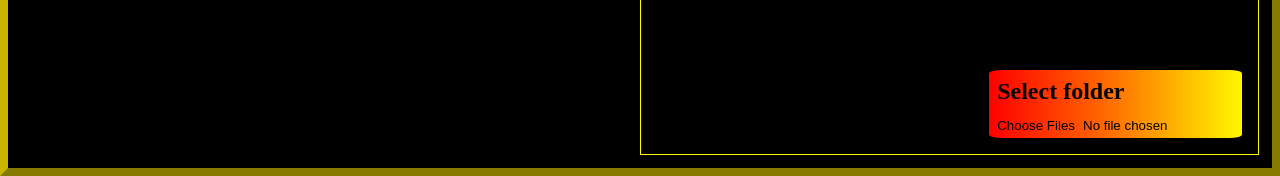
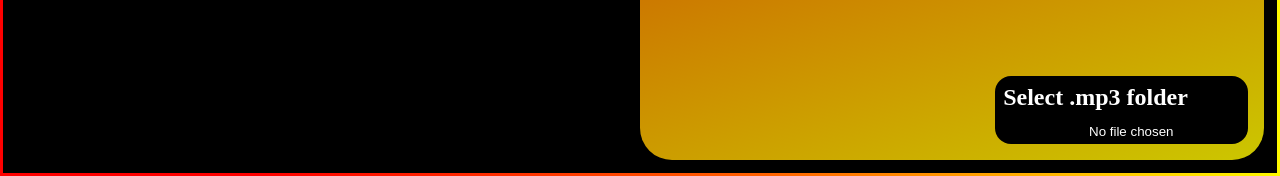
Before and after one commit to krzysztofszymek/music-app, a React (Create React App) app: page / in a window 1280 px wide. Shown: the part 624-800 px from the top of the page. Built offline with nearby package versions, Linux system fonts and the light colour scheme.

Commit message:
Colors and theme change

```diff
--- a/src/components/Layout/Layout.module.css
+++ b/src/components/Layout/Layout.module.css
@@ -4,6 +4,7 @@
     padding: 1%;
     align-items: center;
     background-color: black;
-    border: .5rem rgba(255, 230, 0, 0.788);
+    border-image: linear-gradient(to right, rgba(255,0,0) 20%, rgba(255,98,0) 60%, rgba(255,248,0) 100%);
+    border-image-slice: 1;
     border-style: outset;
 }
--- a/src/components/Playlist/Playlist.module.css
+++ b/src/components/Playlist/Playlist.module.css
@@ -5,7 +5,9 @@
     height: 100%;
     width: 50%;
     padding: 1rem;
-    border: 1px solid yellow;
+    border-radius: 2rem;
+    background: rgb(255,0,0);
+    background: linear-gradient(163deg, rgba(255,0,0,0.8) 0%, rgba(255,98,0,0.8) 43%, rgba(255,248,0,0.8) 100%);
 }
 
 @media (max-width: 980px) {
--- a/src/components/Playlist/playlistComponents/ChooseFolder/ChooseFolder.js
+++ b/src/components/Playlist/playlistComponents/ChooseFolder/ChooseFolder.js
@@ -9,7 +9,7 @@ function ChooseFolder(props) {
 
     return (
         <div className={styles.folderInput}>
-            <label htmlFor="folder">Select folder</label>
+            <label htmlFor="folder">Select .mp3 folder</label>
             <input type="file" id="folder" webkitdirectory="true" multiple onChange={openFolder}/>
         </div>
     );
--- a/src/components/Playlist/playlistComponents/ChooseFolder/ChooseFolder.module.css
+++ b/src/components/Playlist/playlistComponents/ChooseFolder/ChooseFolder.module.css
@@ -2,9 +2,10 @@
     position: absolute;
     bottom: 0;
     margin-bottom: 1rem;
-    background: rgb(255,0,0);
-    background: linear-gradient(90deg, rgba(255,0,0,1) 0%, rgba(255,98,0,1) 43%, rgba(255,248,0,1) 100%);
-    border-radius: 5%;
+    color: white;
+    background-color: black;
+    border-radius: 1rem;
+    cursor: pointer;
 }
 
 .folderInput label {
@@ -19,5 +20,4 @@
     border: none;
     text-decoration: none;
     margin: 4px 2px;
-    cursor: pointer;
 }
--- a/src/components/Playlist/playlistComponents/List/List.js
+++ b/src/components/Playlist/playlistComponents/List/List.js
@@ -1,20 +1,15 @@
 import styles from './List.module.css'
+import ListItem from './ListItem/ListItem';
 
 function List(props) {
     const files = props.fileList;
 
-    console.log(files);
-
     function listItems(){
         var list = [];
-
         for(let i = 1; i < files.length; i++){
-            var newItem = <li key={files[i].name}>
-                                {files[i].name}
-                           </li>
+            var newItem = <ListItem item={files[i]} />
             list = [...list, newItem];
         }
-
         return list;
     }
 
--- a/src/components/Playlist/playlistComponents/List/List.module.css
+++ b/src/components/Playlist/playlistComponents/List/List.module.css
@@ -1,3 +1,6 @@
 .list {
+    width: 100%;
+    padding: 1rem;
+    overflow-y: auto;
     color: white;
 }
--- /dev/null
+++ b/src/components/Playlist/playlistComponents/List/ListItem/ListItem.js
@@ -0,0 +1,16 @@
+import styles from './ListItem.module.css'
+
+function ListItem(props) {
+    const name = props.item.name.split(".mp3");
+    const src = URL.createObjectURL(props.item);
+
+    console.log(props.item);
+    return (
+        <li className={styles.listItem} key={name}>
+            {name}
+            {/*<audio controls id="yourMusic" src={src}></audio>*/}
+        </li>
+    );
+}
+
+export default ListItem;
--- /dev/null
+++ b/src/components/Playlist/playlistComponents/List/ListItem/ListItem.module.css
@@ -0,0 +1,13 @@
+.listItem {
+    padding: 1rem;
+    text-align: center;
+    list-style: none;
+    font-weight: bold;
+    font-size: 1.5rem;
+    color: white;
+    border-radius: 1rem;
+    background-color: black;
+    cursor: pointer;
+    margin-bottom: 1rem;
+    text-shadow: 0 0 3px red, 0 0 5px orangered, 0 0 7px yellow;
+}
```
